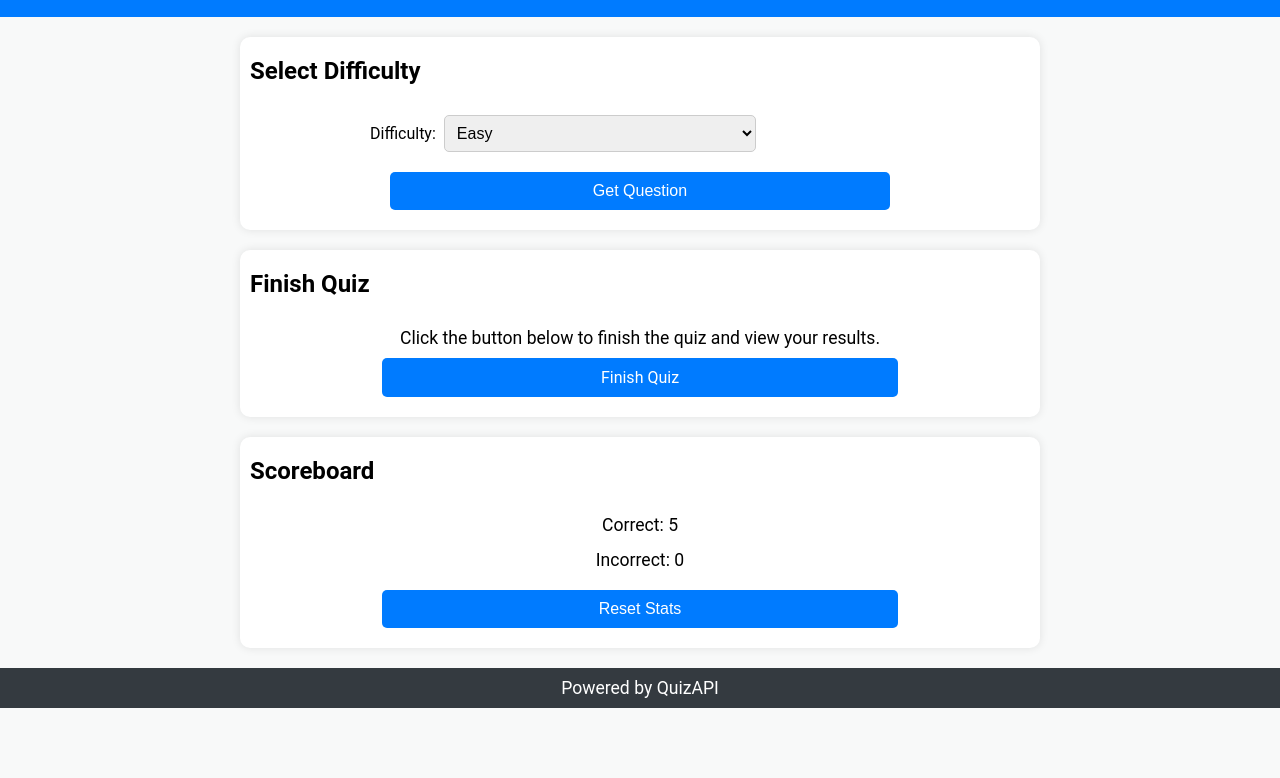
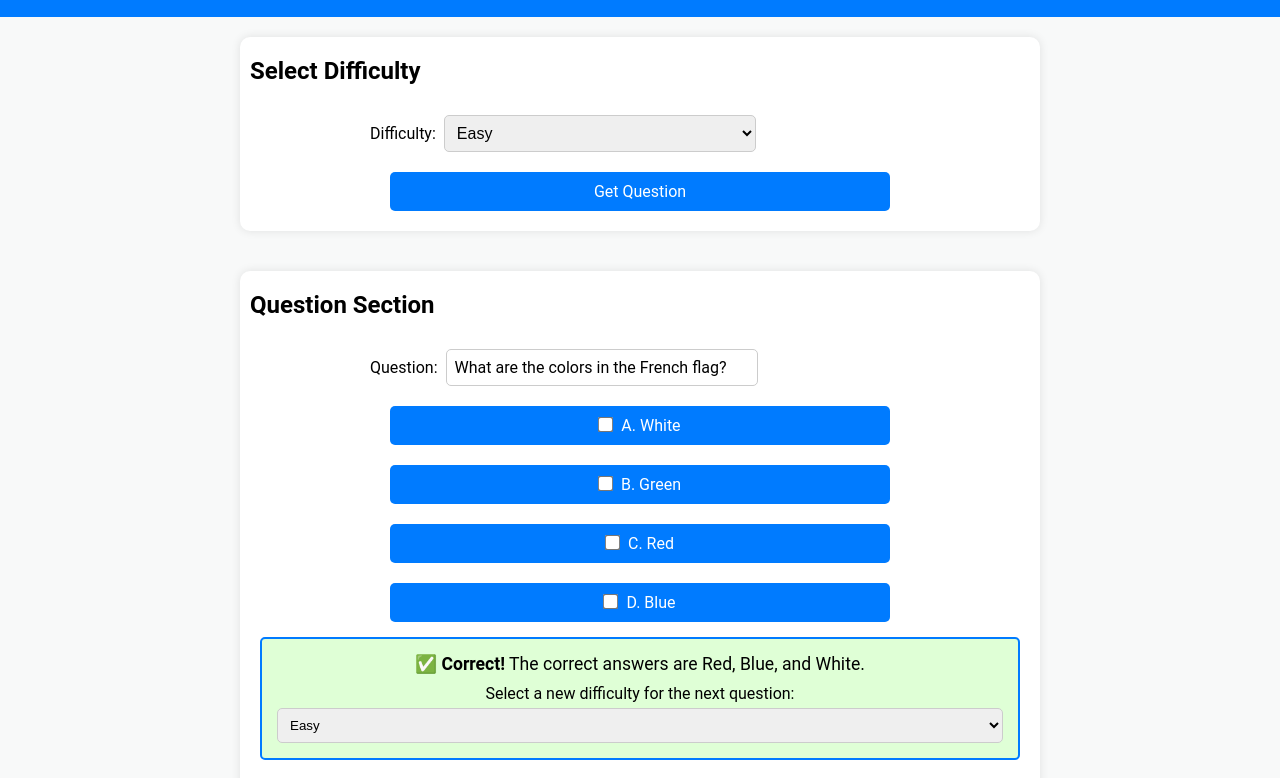
Before and after one commit to busa0019/mtm6302-capstone-busa0019, a plain HTML site: page index.html in a window 1280 px wide. Shown: the part 174-952 px from the top of the page. Before the commit the page ends 882 px from the top, so only its background shows below. Drawn offline with Linux system fonts and the light colour scheme.

Commit message:
Completes the Assignment

```diff
--- a/css/main.css
+++ b/css/main.css
@@ -130,10 +130,10 @@ main {
 
 /* Question Section */
 .question-section {
-    display: none;
-    opacity: 0;
+    display: block;
+    opacity: 1;
     transform: translateY(20px);
-    transition: opacity 0.5s ease-out, transform 0.5s ease-out;
+    /* transition: opacity 0.5s ease-out, transform 0.5s ease-out; */
 }
 
 .question-container {
--- a/index.html
+++ b/index.html
@@ -43,7 +43,9 @@
                         <option value="hard">Hard</option>
                     </select>
                 </div>
-                <button class="btn" onclick="location.href='#question-section'">Get Question</button>
+                <a href="#question-section" class="btn">Get Question</a>
+
+                <!-- <button class="btn" onclick="location.href='#question-section'">Get Question</button> -->
             </div>
         </section>
 
```
